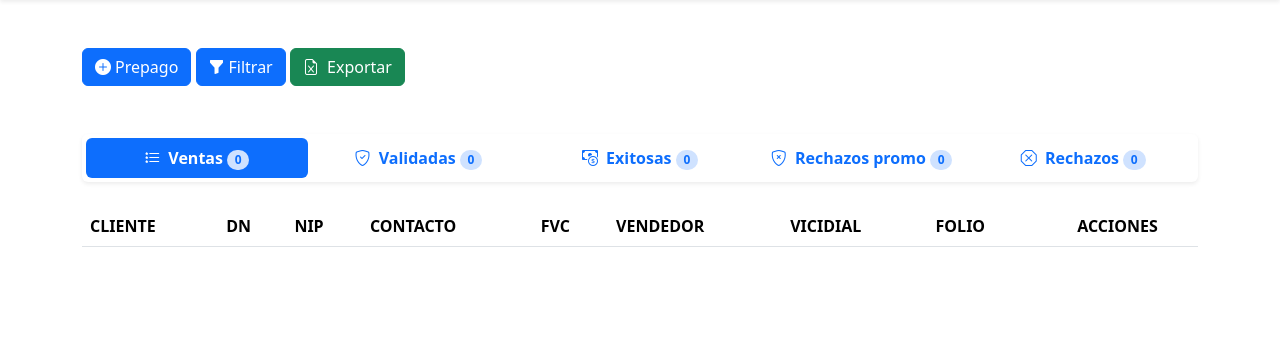
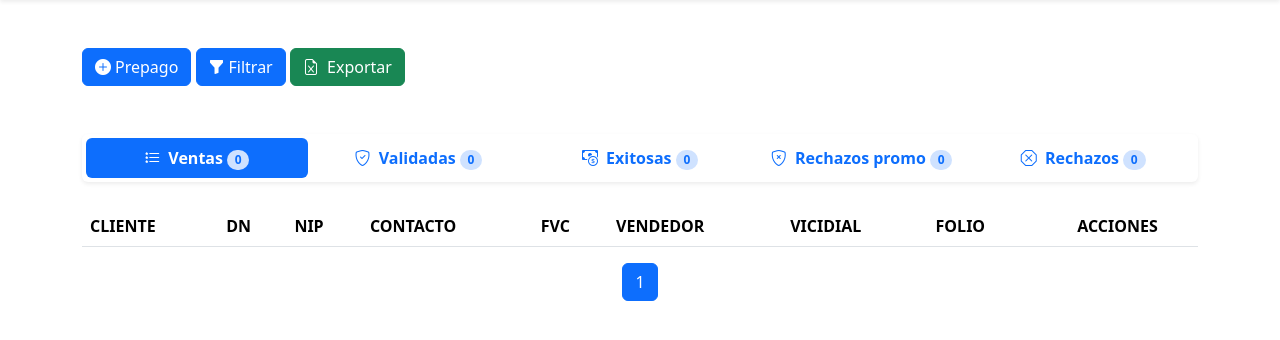
Before and after one commit to eriksoftdev/cmg, a Django app: page /ventas/prepago/?rol=vendedor in a window 1280 px wide. Shown: the part 56-396 px from the top of the page. Run offline with Django 5.2, Linux system fonts and the light colour scheme; a user stored in the database is signed in; data comes from the database, SQL or seed files in the repository; both versions use the stored data as it was after the commit; lists and menus that the app fills with data are empty.

Commit message:
feat(prepago): Se configura paginator para ventas prepago

```diff
--- a/ventas/templates/components_prepago/modal_editar_prepago.html
+++ b/ventas/templates/components_prepago/modal_editar_prepago.html
@@ -110,7 +110,7 @@
                             </select>
                         </div>
                         {% endif %}
-                        {% if es_supervisor %}
+                            {% if es_supervisor and request.GET.tab == 'validadas' %}
                         <div class="col-md-4 mb-3">
                             <label class="form-label font-weight-bold">ESTADO DE VENTA</label>
                             <select name="status" class="form-control">
--- a/ventas/templates/prepago.html
+++ b/ventas/templates/prepago.html
@@ -53,7 +53,7 @@
   <div class="container mt-5 mb-5" id="moduloVentas">
     <ul class="nav nav-pills nav-justified mb-4 shadow-sm p-1 bg-white rounded fw-bold">
       <li class="nav-item">
-        <button class="nav-link {% if not request.GET.tab or request.GET.tab == 'ventas' %}active{% endif %}" data-bs-toggle="tab" data-bs-target="#ventas"><i class="bi bi-list-stars me-1"></i> Ventas<span class="badge rounded-pill bg-primary-subtle text-primary ms-1 px-2.5 py-1">{{ ventas_prepago|length }}</span></button>
+        <button class="nav-link {% if not request.GET.tab or request.GET.tab == 'ventas' %}active{% endif %}" data-bs-toggle="tab" data-bs-target="#ventas"><i class="bi bi-list-stars me-1"></i> Ventas<span class="badge rounded-pill bg-primary-subtle text-primary ms-1 px-2.5 py-1">{{ ventas_prepago.paginator.count }}</span></button>
       </li>
 
       <li class="nav-item">
@@ -150,6 +150,25 @@
             {% endfor %}
           </tbody>
         </table>
+        <nav class="mt-3">
+          <ul class="pagination justify-content-center">
+            {% if ventas_prepago.has_previous %}
+              <li class="page-item">
+                <a class="page-link" href="?{{ params }}&ventas_page={{ ventas_prepago.previous_page_number }}">Anterior</a>
+              </li>
+            {% endif %}
+
+            <li class="page-item active">
+              <span class="page-link">{{ ventas_prepago.number }}</span>
+            </li>
+
+            {% if ventas_prepago.has_next %}
+              <li class="page-item">
+                <a class="page-link" href="?{{ params }}&ventas_page={{ ventas_prepago.next_page_number }}">Siguiente</a>
+              </li>
+            {% endif %}
+          </ul>
+        </nav>
       </div>
       <!-- Termina seccion de tab-pane de ventas -->
 
--- a/ventas/views.py
+++ b/ventas/views.py
@@ -6,6 +6,7 @@ from .forms_pospago import VentaPospagoForm
 from .models import VentaPospago
 from django.contrib import messages
 from django.urls import reverse
+from django.core.paginator import Paginator
 # para ver que se no se envien los mismo registros import time
 # import time
 
@@ -103,9 +104,21 @@ def prepago(request):
                 status='exitosa').exclude(status='en_proceso')
 
         # Segmentación para los tabs de la interfaz
+
+        # tab de ventas prepago
         ventas_prepago = base_queryset.filter(
             acepta_promo=None).order_by('-created')
 
+        # paginacion de ventas prepago
+        ventas_page = request.GET.get('ventas_page', 1)
+
+        ventas_prepago = Paginator(ventas_prepago, 5).get_page(ventas_page)
+
+        params = request.GET.copy()
+        if "ventas_page" in params:
+            params.pop("ventas_page")
+
+        # tab de ventas validadas
         ventas_prepago_validadas = base_queryset.filter(
             acepta_promo=True, status='en_proceso').order_by('-created')
 
@@ -161,6 +174,8 @@ def prepago(request):
             'filtro_curp': filtro_curp,
             'filtro_folio': filtro_folio,
             'filtro_status_prepago': filtro_status_prepago,
+            # Para mantener los filtros de búsqueda en la paginación
+            'params': params.urlencode(),
         })
 
         # Lógica POST para crear ventas (El común siempre entra aquí)
```
Also changed, not shown: db.sqlite3.
